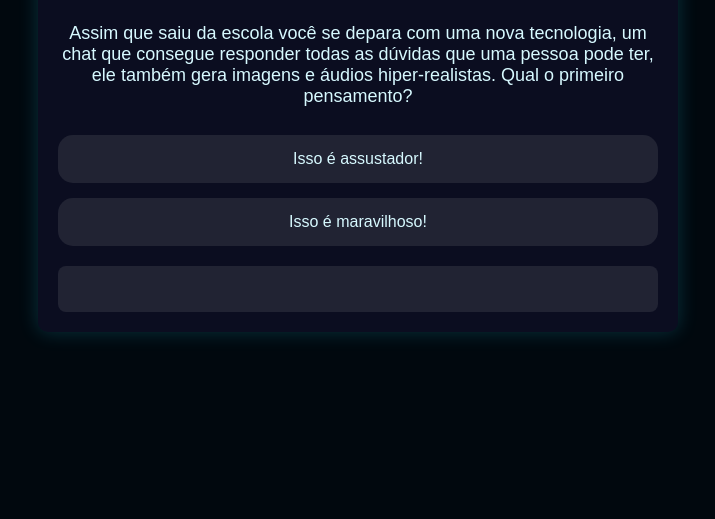
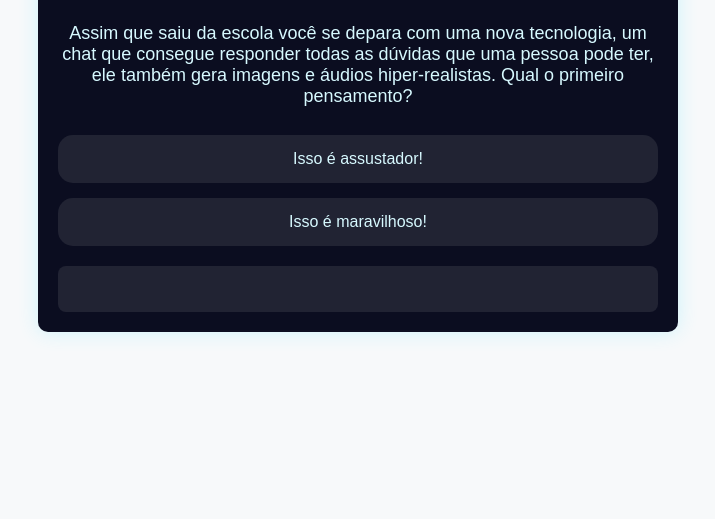
Before and after one commit to joaobertolin/matematica2_3anos, a plain HTML site: page U3_2T/index.html in a window 1280 px wide. Shown: the part 281-800 px from the top of the page, without its empty margins (282-997 px from the left). Drawn offline with Linux system fonts and the light colour scheme.

Commit message:
Update style.css

```diff
--- a/U3_2T/style.css
+++ b/U3_2T/style.css
@@ -1,5 +1,5 @@
 :root {
-    --cor-fundo: #01080E;
+    --cor-fundo: #f7f9fa;
     --cor-principal: #0B0D20;
     --cor-secundaria: #212333;
     --cor-destaque: #2BDEFD;
```
